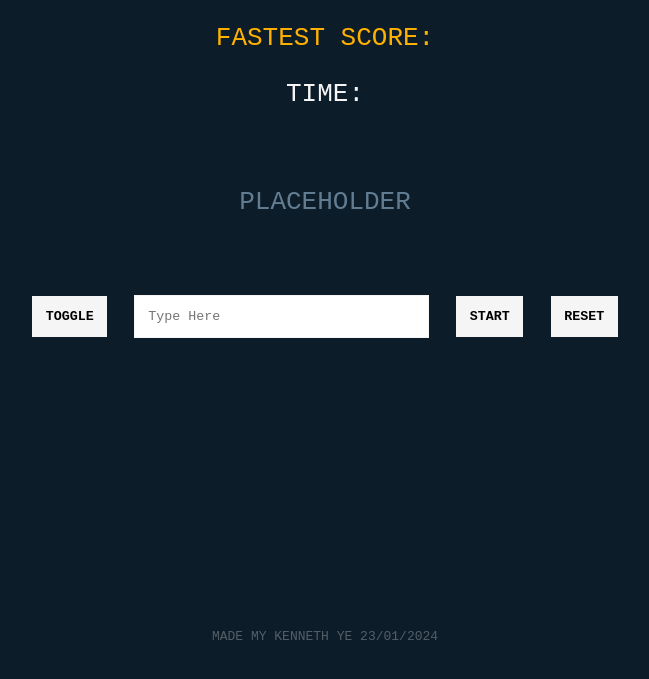
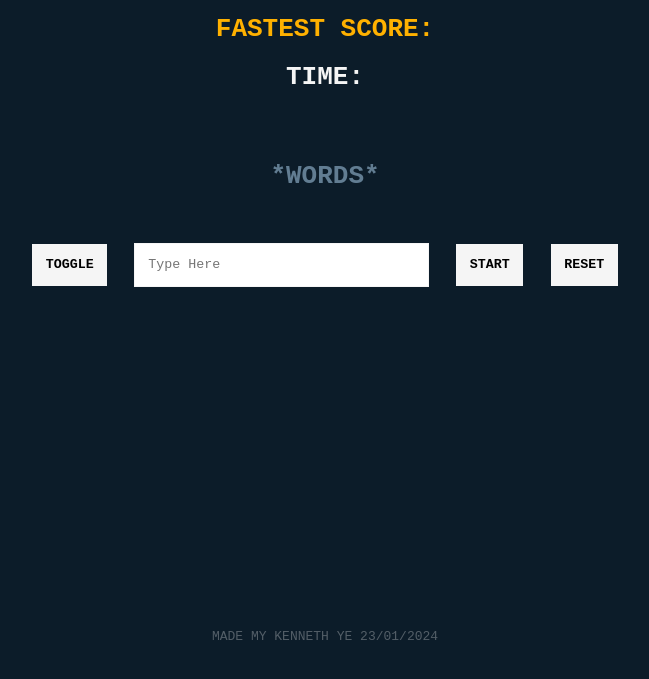
Before and after one commit to Itsm3Kenneth/Monkey-Type-Clone, a plain HTML site: page index.html in a window 1280 px wide. Both pictures are taken after a click on the button "TOGGLE". Shown: the part 97-776 px from the top of the page, without its empty margins (315-964 px from the left). Drawn offline with Linux system fonts and the light colour scheme.

Commit message:
Add clear toggleable indicator

```diff
--- a/index.html
+++ b/index.html
@@ -8,9 +8,9 @@
   </head>
   <body>
     <h1>MONKEY TPYE CLONE</h1>
-    <p class="fastest-score">FASTEST SCORE:</p>
-    <p class="time">TIME:</p>
-    <p class="spelling-words">PLACEHOLDER</p>
+    <h1 class="fastest-score">FASTEST SCORE:</h1>
+    <h1 class="time">TIME:</h1>
+    <h1 class="spelling-words">*SENTENCES*</h1>
 
     <div class="container">
       <button class="toggle">TOGGLE</button>
--- a/index.js
+++ b/index.js
@@ -7,7 +7,6 @@ const quotes = [
   "The one who couldn’t fully leave behind that curse",
   "hey would all bear witness to the bare flesh of the one who is free",
   "To the one who left it all behind and his overwhelming intensity!",
-  "Are you nah or you one who fully left with this tresure i summon nah i'd win",
 ];
 const letters = [
   "over",
@@ -62,8 +61,12 @@ if (localStoreageTime) {
 
 toggledBtn.addEventListener("click", () => {
   toggled = toggled ? false : true;
-  console.log(toggled);
-  resetGame();
+  if (toggled) {
+    resetGame();
+    currentWords.textContent = "*WORDS*";
+  } else {
+    resetGame();
+  }
 });
 
 startBtn.addEventListener("click", () => {
@@ -86,7 +89,7 @@ restartBtn.addEventListener("click", () => {
 });
 
 const resetGame = () => {
-  currentWords.textContent = "PLACEHOLDER";
+  currentWords.textContent = "*SENTENCES*";
   curreentTime.textContent = "TIME:";
   startTime = Date.now;
   words = [];
@@ -99,7 +102,7 @@ const resetGame = () => {
 function quoteGenarator(arr) {
   let appendWord = "";
   if (toggled) {
-    for (let i = 0; i < 3; i++) {
+    for (let i = 0; i < 12; i++) {
       let ranNum = Math.floor(Math.random() * letters.length);
       appendWord += `<span>${arr[ranNum]} </span>`;
       words.push(arr[ranNum]);
--- a/style.css
+++ b/style.css
@@ -18,10 +18,16 @@ h1{
 .spelling-words{
     color: #627d92;
     padding: 2em;
+    font-size: 1em;
 }
 
 .fastest-score{
     color: #FFB100;
+    font-size: 1em;
+}
+
+.time{
+    font-size: 1em;
 }
 
 .container{
```
